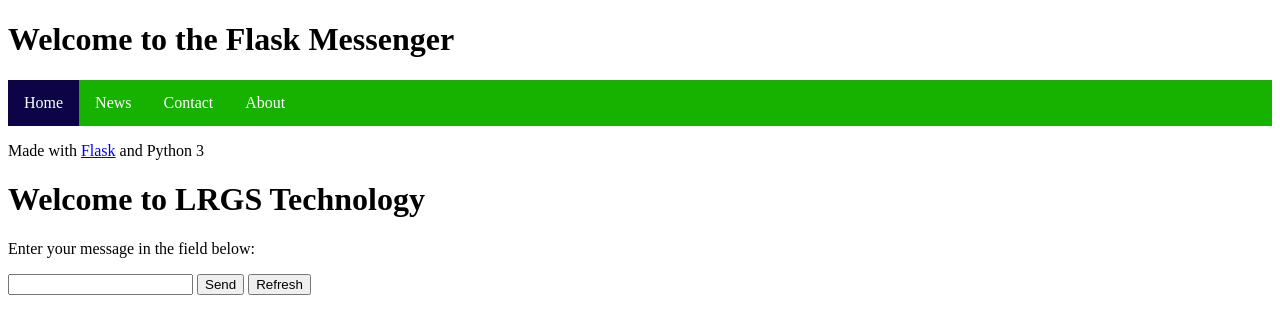
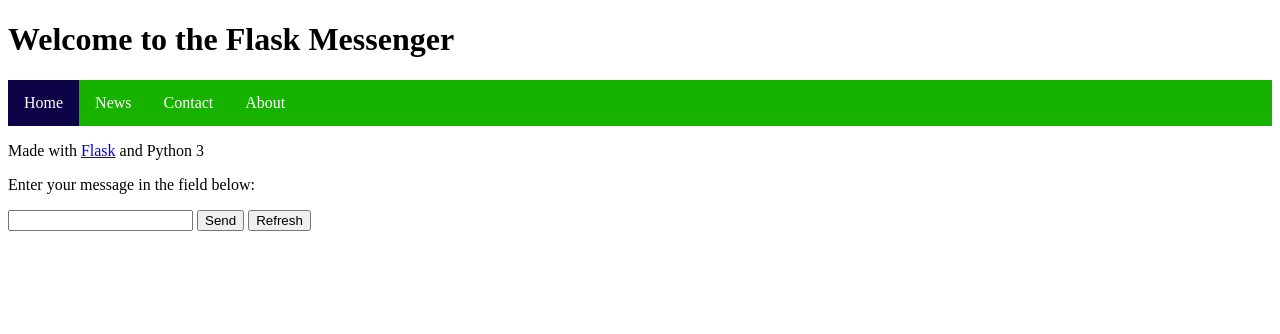
Before and after one commit to Adoria298/fez, a Flask app: page / in a window 1280 px wide. Shown: the top 334 px of the page. Run offline with Flask 2, Linux system fonts and the light colour scheme.

Commit message:
Removed LRGS technology header

```diff
--- a/templates/index.html
+++ b/templates/index.html
@@ -15,8 +15,6 @@
 		</ul>
 	</nav>
 	<p>Made with <a href="http://flask.pocoo.org/">Flask</a> and Python 3</p>
-	<title>LRGS Technology</title>
-	<h1>Welcome to LRGS Technology</h1>
 	<p>Enter your message in the field below:</p>
 	<form action="/handle_data" method="POST">
 		<input type="text" name="message">
```
